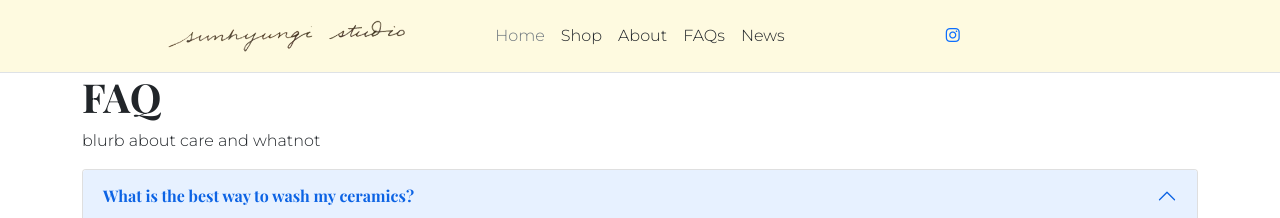
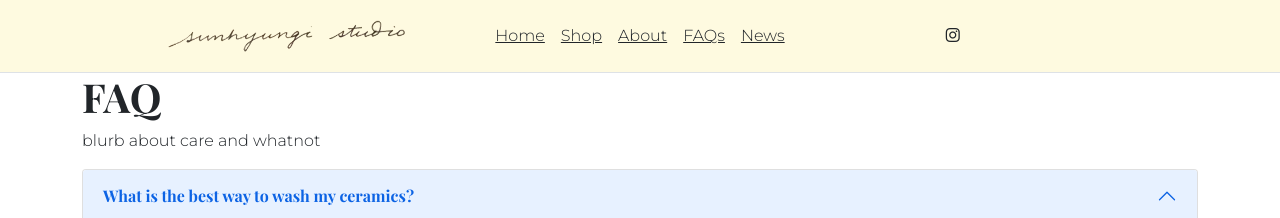
Before and after one commit to sunhyungi-studio/sunhyungi-studio.github.io, a Jekyll site: the page built from faq.html, in a window 1280 px wide. Shown: the top 218 px of the page. Built offline with Jekyll 4.4.1, drawn with Linux system fonts in a browser that asks for light colours; nearby versions of some CDN libraries; some web fonts are replaced.

Commit message:
updates to header colors

```diff
--- a/_sass/screen.scss
+++ b/_sass/screen.scss
@@ -4,15 +4,31 @@
 // $btn-color: #996666;
 
 // color swatch https://coolors.co/ccd5ae-e9edc9-fefae0-faedcd-d4a373
-$bg-primary: #fefae0;
-$bg-secondary: #e9edc9;
-$btn-color: #D4A373;
-$bg-3: #ccd5ae;
-$color4: #e9edc9;
+$pale-spring-bud: #ccd5aeff;
+$light-goldenrod-yellow: #e9edc9ff;
+$cornsilk: #fefae0ff;
+$papaya-whip: #faedcdff;
+$fawn: #d4a373ff;
 
+// color swatch from https://coolors.co/cb997e-ddbea9-ffe8d6-b7b7a4-a5a58d-6b705c
+$antique-brass: #cb997eff;
+$desert-sand: #ddbea9ff;
+$champagne-pink: #ffe8d6ff;
+$ash-gray: #b7b7a4ff;
+$artichoke: #a5a58dff;
+$ebony: #6b705cff;
+
+// set colors
+
+$bg-primary: $cornsilk;
+$bg-secondary: $light-goldenrod-yellow;
+$bg-3: $pale-spring-bud;
+$btn-color: $fawn;
 
 $white: #fff;
 $gray: #333;
+
+$link-dark: #212529;
 
 body {
   font-family: Montserrat, sans-serif;
@@ -22,6 +38,18 @@ body {
 
 header {
   background-color: $bg-primary;
+
+  .nav {
+    a{
+      &:link {
+        color: $link-dark;
+        text-decoration: underline;
+      }
+      // &:hover {
+      //   font-size: 18px;
+      // }
+    }
+  }
 }
 
 main {
```
